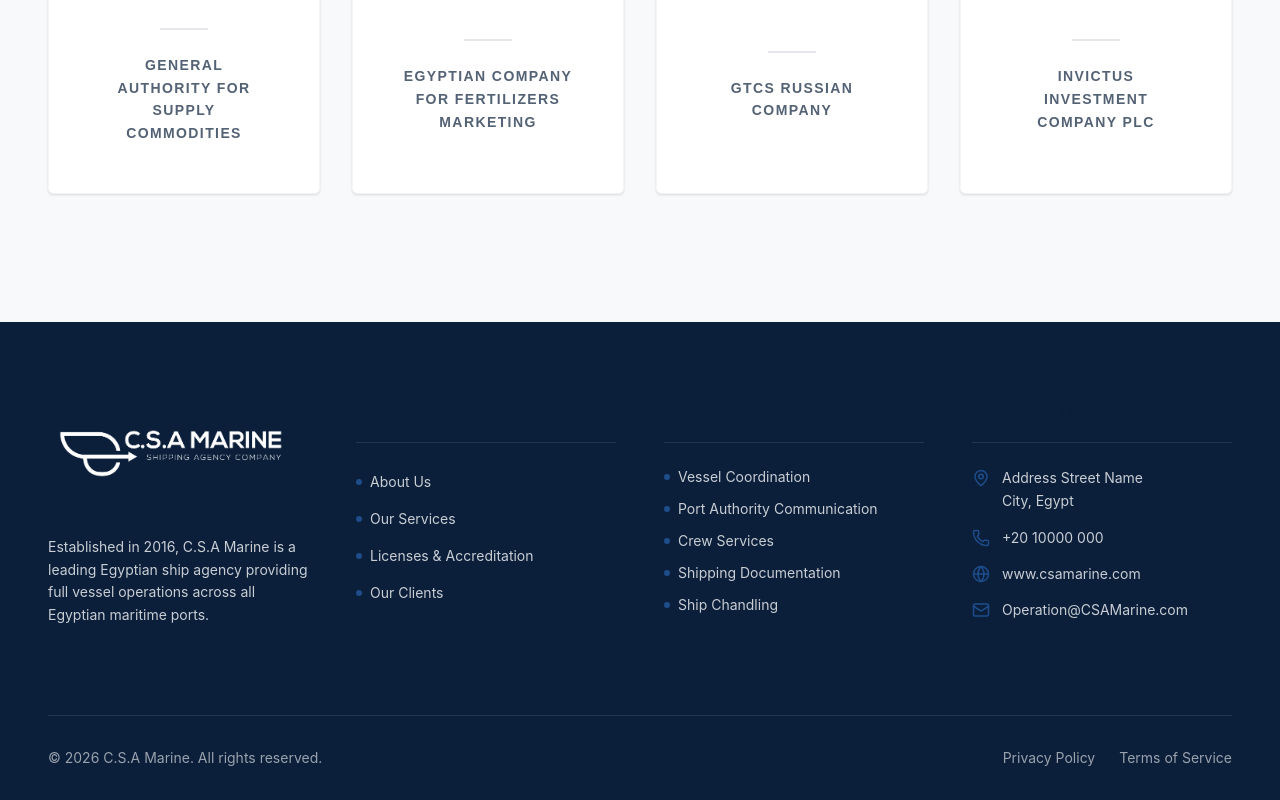
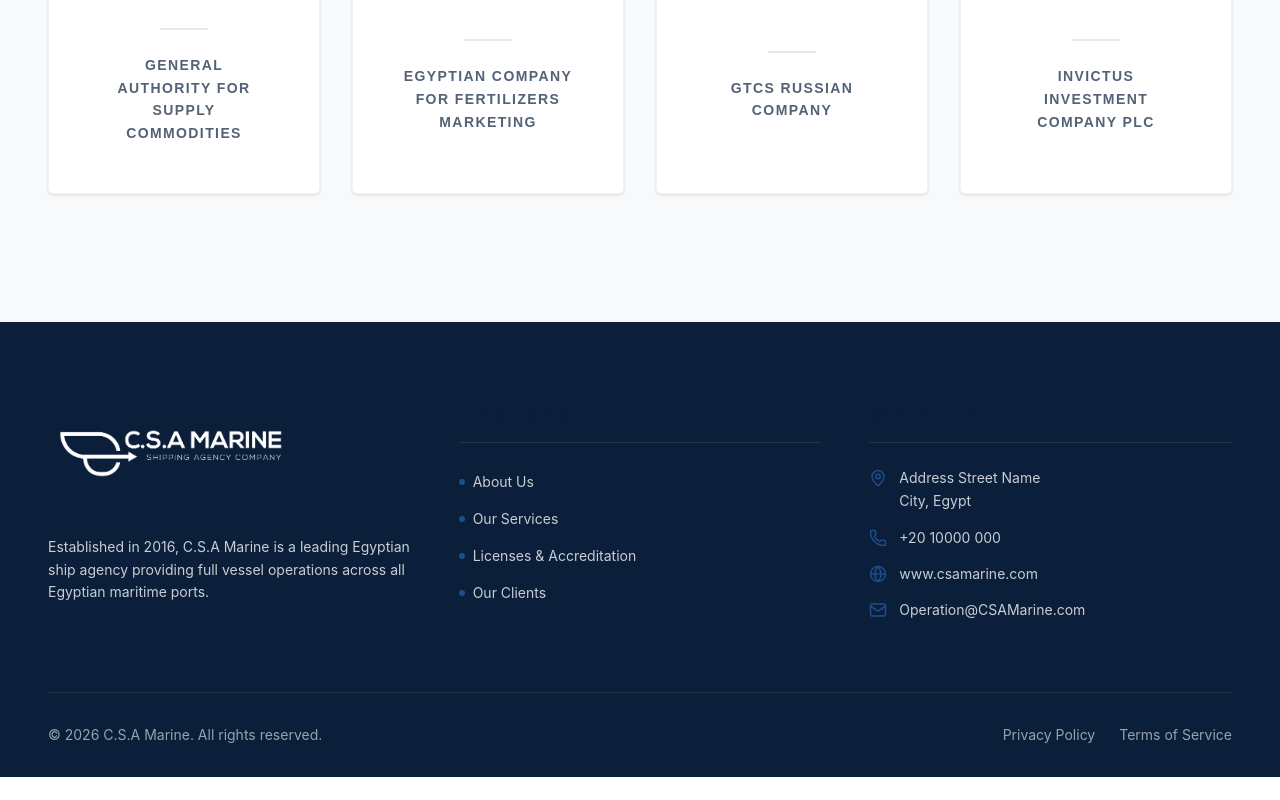
Before and after one commit to Yousseftame/csa-marine-ThinkStudio, a React (Vite) app: page / in a window 1280 px wide. Shown: the part 5111-5911 px from the top of the page. After the commit the page ends 5888 px from the top, so only its background shows below. Built offline with nearby package versions, Linux system fonts and the light colour scheme.

Commit message:
enhance pages 4

```diff
--- a/src/components/layout/Footer.tsx
+++ b/src/components/layout/Footer.tsx
@@ -21,7 +21,7 @@
   return (
     <footer id="contact" className="bg-navy text-white pt-20 pb-8">
       <div className="container mx-auto px-6 lg:px-12">
-        <div className="grid grid-cols-1 md:grid-cols-2 lg:grid-cols-4 gap-10 md:gap-12 mb-12 md:mb-16">
+        <div className="grid grid-cols-1 md:grid-cols-2 lg:grid-cols-3 gap-10 md:gap-12 mb-12 md:mb-16">
           {/* Company Info */}
           <div className="lg:col-span-1">
             <a
@@ -63,28 +63,7 @@
             </ul>
           </div>
 
-          {/* Services */}
-          <div>
-            <h3 className="text-lg font-heading font-semibold mb-6 border-b border-white/10 pb-3">
-              Core Services
-            </h3>
-            <ul className="space-y-3">
-              {[
-                "Vessel Coordination",
-                "Port Authority Communication",
-                "Crew Services",
-                "Shipping Documentation",
-                "Ship Chandling",
-              ].map((service) => (
-                <li key={service}>
-                  <span className="text-off-white/80 hover:text-white transition-colors text-sm flex items-center gap-2 cursor-default">
-                    <span className="w-1.5 h-1.5 bg-ocean rounded-full"></span>
-                    {service}
-                  </span>
-                </li>
-              ))}
-            </ul>
-          </div>
+
 
           {/* Contact Info */}
           <div>
```
